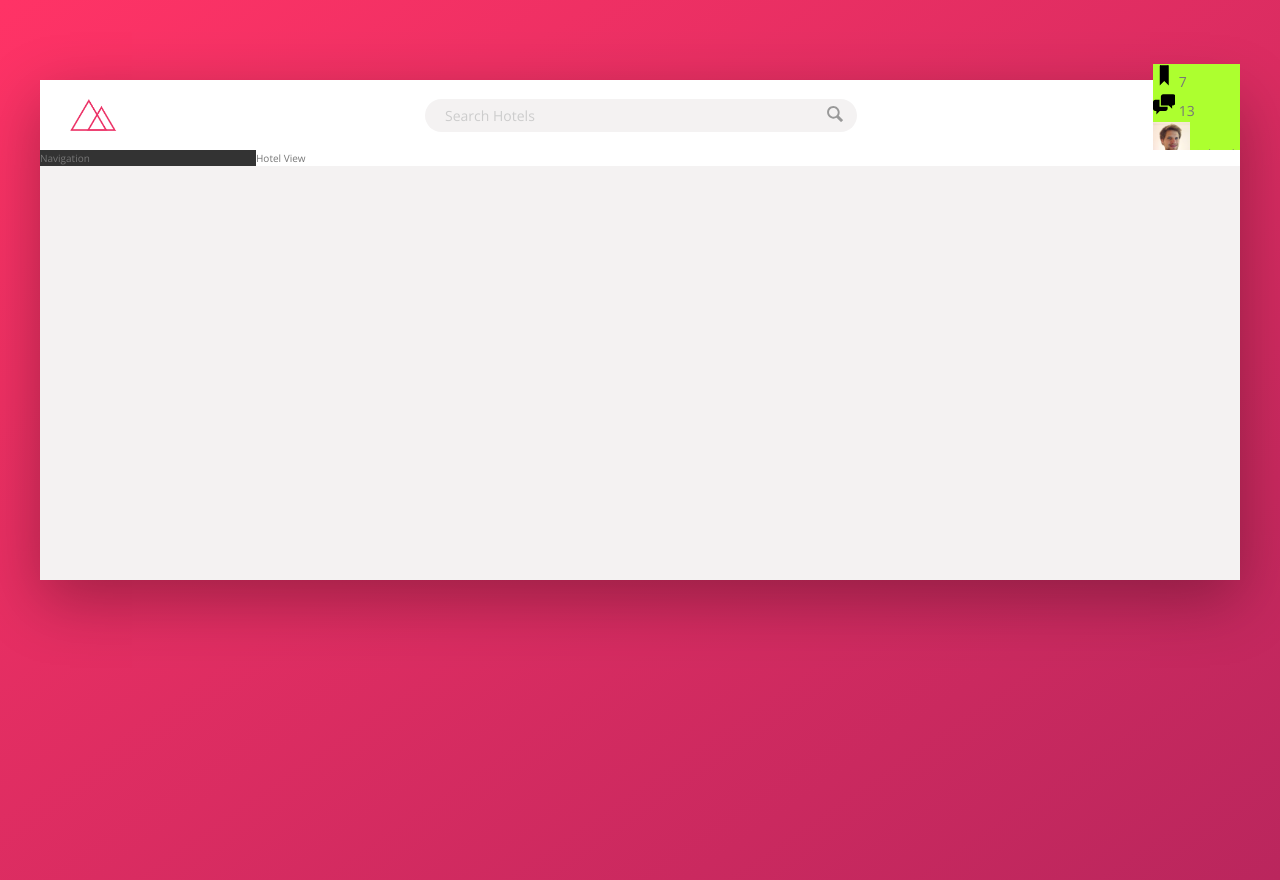
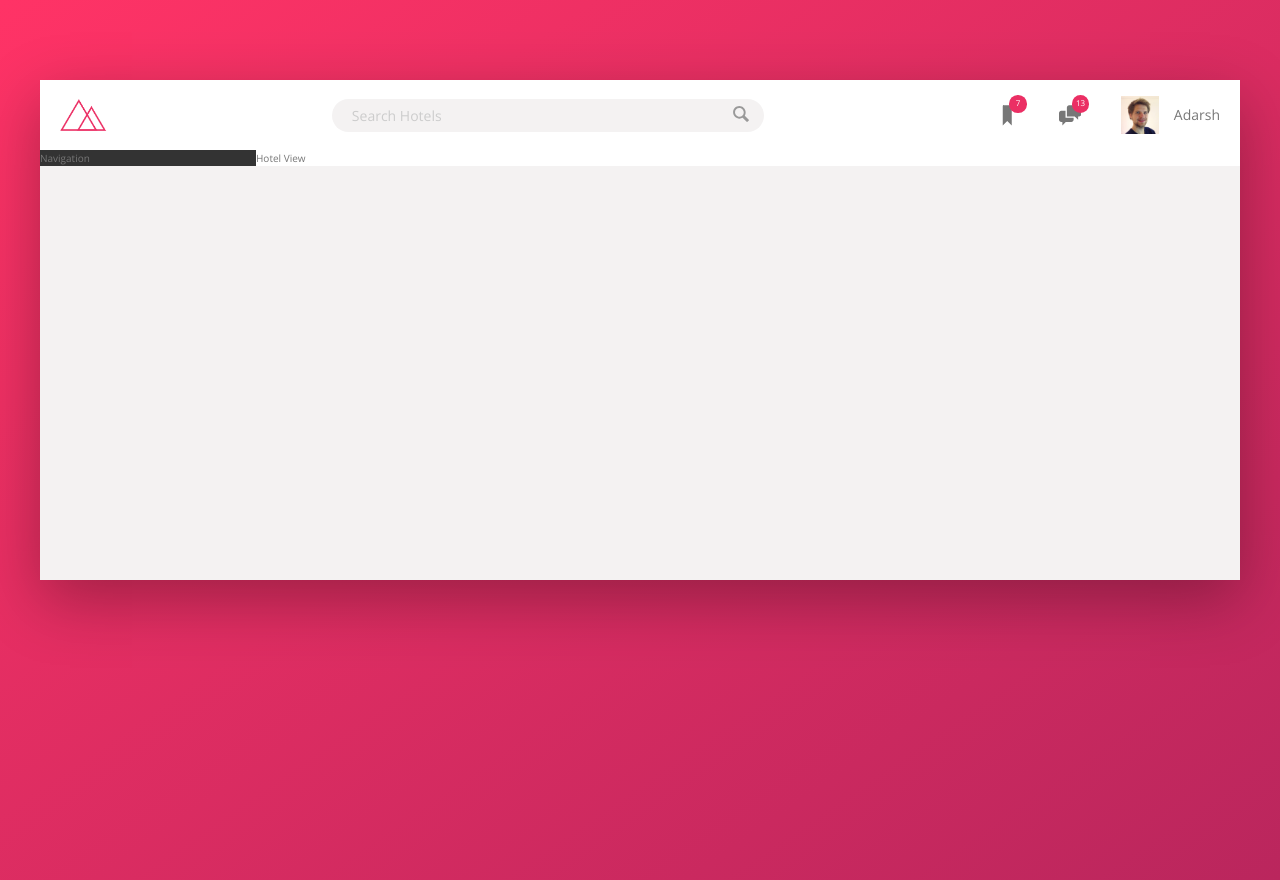
Before and after one commit to adarsh-shahi/trillo, a website: page index.html in a window 1280 px wide. Drawn offline with nearby package versions, Linux system fonts and the light colour scheme.

Commit message:
user nav section added

```diff
--- a/sass/_component.scss
+++ b/sass/_component.scss
@@ -4,7 +4,7 @@
 
 .logo{
   height: 3.25rem;
-  margin-left: 3rem;
+  margin-left: 2rem;
 }
 
 
@@ -77,22 +77,60 @@
 // USER NAVIGATION
 
 .user-nav{
-  background-color: greenyellow;
+  align-self: stretch;
+  display: flex;
+  justify-content: center;
+  gap: 0rem;
+
+  & > * {
+    padding: 0 2rem;
+    cursor: pointer;
+    height: 100%;
+    display: flex;
+    align-items: center;
+
+  }
+
+  & > *:hover {
+    background-color: var(--color-grey-light-2);
+  }
+
   &__icon-box{
+    display: flex;
+    align-items: center;
+    position: relative;
 
+    &:hover{
+
+    }
   }
 
   &__icon{
     height: 2.25rem;
     width: 2.25rem;
+    fill: var(--color-grey-dark-2);
+
   }
 
   &__notification{
+    font-size: .8rem;
+    height: 1.75rem;
+    width: 1.75rem;
+    border-radius: 50%;
+    background-color: var(--color-primary);
+    color: #fff;
+    position: absolute;
+    top: 1.5rem;
+    right: 1.2rem;
+    display: flex;
+    align-items: center;
+    justify-content: center;
 
   }
 
   &__user{
-
+    display: flex;
+    gap: 1.5rem;
 
   }
 
@@ -101,7 +139,4 @@
     width: 3.75rem;
   }
 
-  &__user-name{
-
-  }
 }
```
Also changed, not shown: css/style.css.
